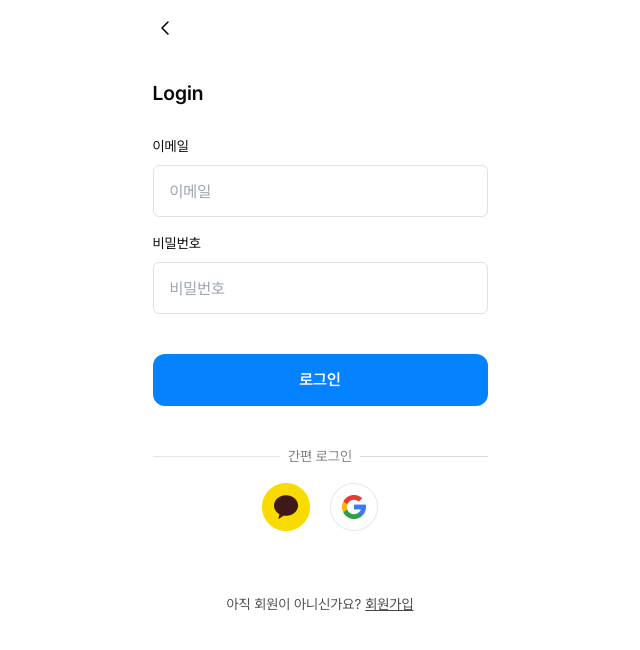
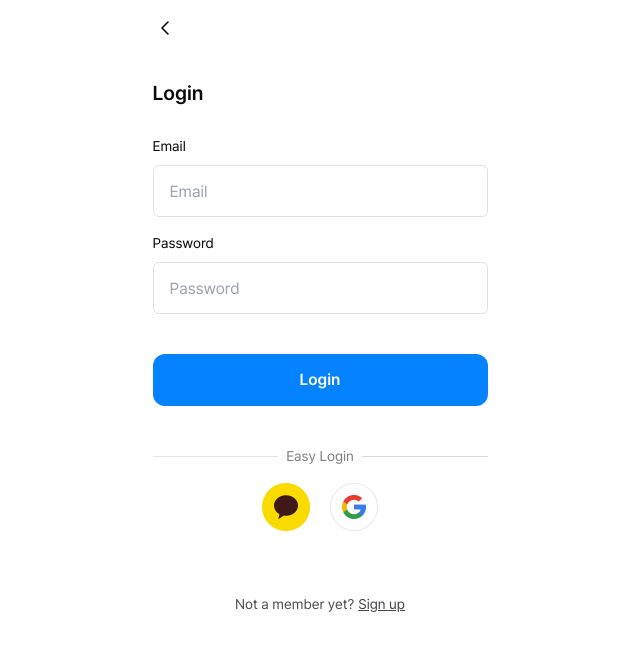
Before and after one commit to DevIruka/trip-connect, a Next.js app: page /login in a window 1280 px wide. Shown: the top 650 px of the page, without its empty margins (320-960 px from the left). Built offline with nearby package versions, Linux system fonts and the light colour scheme; no server answers.

Commit message:
✨ feat : 로그인 페이지의 다국어 지원 on

```diff
--- a/public/locales/en/login.json
+++ b/public/locales/en/login.json
@@ -1,9 +1,12 @@
 {
-  "welcome": "Welcome!",
-  "login": "Login",
-  "logout": "Logout",
-  "profile": {
-    "title": "Profile",
-    "edit": "Edit Profile"
+    "login": "Login",
+    "email": "Email",
+    "password": "Password",
+    "easyLogin": "Easy Login",
+    "stillNot": "Not a member yet?",
+    "signup": "Sign up",
+    "beuser": "Join us",
+    "erroremailpattern": "Please enter a valid email address.",
+    "erroremailrequired": "Email is required.",
+    "errorpwrequired": "Password is required."
   }
-}
--- a/src/app/login/_components/Login.tsx
+++ b/src/app/login/_components/Login.tsx
@@ -57,49 +57,49 @@ const Login = () => {
               <h2 className="text-[20px] font-[600] mt-[22px] mb-[28px]">
                 {t('login')}
               </h2>
-              <label className="text-[14px] mb-[8px]">이메일</label>
+              <label className="text-[14px] mb-[8px]">{t('email')}</label>
               <div className="relative mb-[16px]">
                 <Input
                   id="email"
-                  placeholder="이메일"
+                  placeholder={t('email')}
                   {...register('email', {
                     required: '이메일을 입력해주세요.',
                     pattern: /^[A-Z0-9._%+-]+@[A-Z0-9.-]+\.[A-Z]{2,}$/i,
                   })}
                 />
                 {errors.email?.type === 'required' && (
-                  <ErrorMessage>이메일을 입력해주세요.</ErrorMessage>
+                  <ErrorMessage>{t('erroremailrequired')}</ErrorMessage>
                 )}
                 {errors.email?.type === 'pattern' && (
                   <ErrorMessage>
-                    유효한 이메일 주소를 입력해주세요.
+                    {t('erroremailpattern')}
                   </ErrorMessage>
                 )}
               </div>
             </div>
 
-            <label className="text-[14px] mb-[8px]">비밀번호</label>
+            <label className="text-[14px] mb-[8px]">{t('password')}</label>
             <div className="relative">
               <Input
                 id="password"
-                placeholder="비밀번호"
+                placeholder={t('password')}
                 type="password"
                 {...register('password', {
                   required: '비밀번호를 입력해주세요.',
                 })}
               />
               {errors.password?.type === 'required' && (
-                <ErrorMessage>비밀번호를 입력해주세요.</ErrorMessage>
+                <ErrorMessage>{t('errorpwrequired')}</ErrorMessage>
               )}
             </div>
             <BlueButton type="submit" className="mt-[40px] mb-[40px]">
-              로그인
+            {t('login')}
             </BlueButton>
           </form>
           <div className="flex items-center w-full">
             <div className="flex-grow border-t border-[E5E5EC]"></div>
             <span className="mx-[8px] text-[#808080] text-[14px]">
-              간편 로그인
+            {t('easyLogin')}
             </span>
             <div className="flex-grow border-t border-[#D9D9D9]"></div>
           </div>
@@ -123,13 +123,13 @@ const Login = () => {
           </div>
           <div className="flex flex-row">
             <p className="text-[14px] text-[#505050]">
-              아직 회원이 아니신가요?
+            {t('stillNot')}
             </p>
             <Link
               href={'/signup'}
               className="text-[14px] text-[#45484D] underline underline-offset-[1px] ml-1 cursor-pointer"
             >
-              회원가입
+              {t('signup')}
             </Link>
           </div>
         </div>
```
Also changed, not shown: public/locales/ko/login.json (+9 -6 lines).
